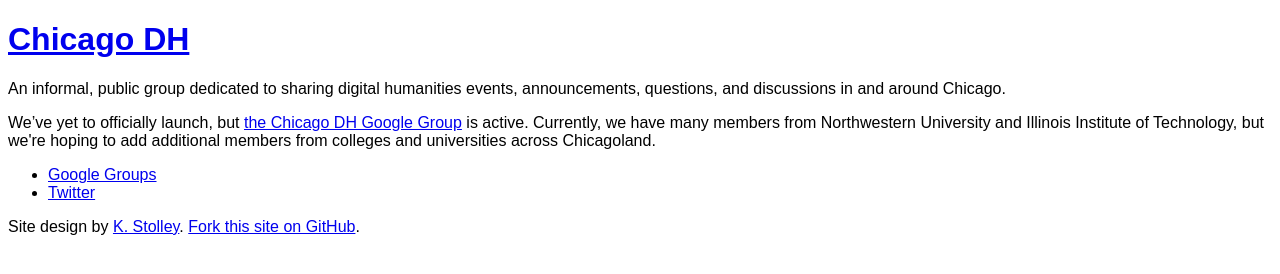
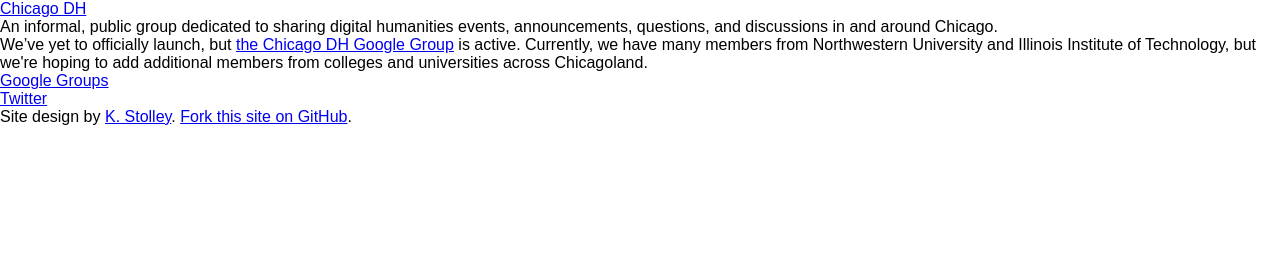
Before and after one commit to aprilwelch/chicago-dh, a plain HTML site: page index.html in a window 1280 px wide. Drawn offline with Linux system fonts and the light colour scheme.

Commit message:
Added Yahoo reset-min css

```diff
--- a/index.html
+++ b/index.html
@@ -6,6 +6,10 @@
   <meta name="viewport" content="width=device-width, initial-scale=1.0" />
 <!--Using the style tag only for development purposes; will move to own .css file-->
 <style media="screen">
+/* YUI 3.8.1 (build 5795) Copyright 2013 Yahoo! Inc. http://yuilibrary.com/license/ */
+html{color:#000;background:#FFF}body,div,dl,dt,dd,ul,ol,li,h1,h2,h3,h4,h5,h6,pre,code,form,fieldset,legend,input,textarea,p,blockquote,th,td{margin:0;padding:0}table{border-collapse:collapse;border-spacing:0}fieldset,img{border:0}address,caption,cite,code,dfn,em,strong,th,var{font-style:normal;font-weight:normal}ol,ul{list-style:none}caption,th{text-align:left}h1,h2,h3,h4,h5,h6{font-size:100%;font-weight:normal}q:before,q:after{content:''}abbr,acronym{border:0;font-variant:normal}sup{vertical-align:text-top}sub{vertical-align:text-bottom}input,textarea,select{font-family:inherit;font-size:inherit;font-weight:inherit}input,textarea,select{*font-size:100%}legend{color:#000}#yui3-css-stamp.cssreset{display:none}
+
+
   html { font-family: sans-serif; }
 </style>
 </head>
```
